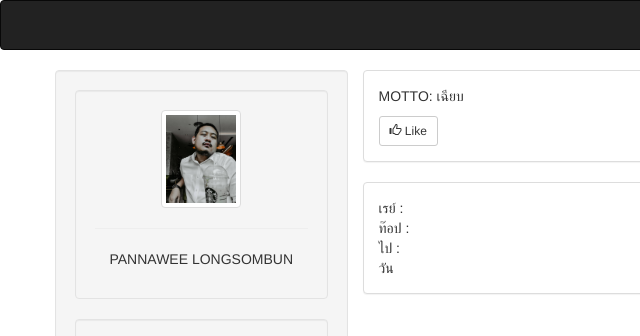
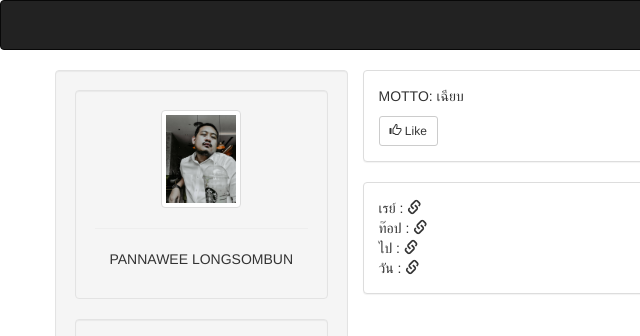
Before and after one commit to PGarlicx/PAN_CSSLap, a plain HTML site: page friend.html in a window 1280 px wide. Shown: the top 336 px of the page, 0-640 px from the left. Drawn offline with nearby package versions, Linux system fonts and the light colour scheme.

Commit message:
first commit

```diff
--- a/friend.html
+++ b/friend.html
@@ -96,13 +96,13 @@
         <div class="col-sm-12">
             <div class="panel panel-default text-left">
                 <div class="panel-body" id="maincontent">
-                    เรย์ :
+                    เรย์ : <span class="glyphicon glyphicon-link" aria-hidden="true"></span>
                     <br>
-                    ท๊อป :
+                    ท๊อป : <span class="glyphicon glyphicon-link" aria-hidden="true"></span>
                     <br>
-                    ไป :
+                    ไป : <span class="glyphicon glyphicon-link" aria-hidden="true"></span>
                     <br>
-                    วัน
+                    วัน :  <span class="glyphicon glyphicon-link" aria-hidden="true"></span>
 
                 </div>
             </div>
```
